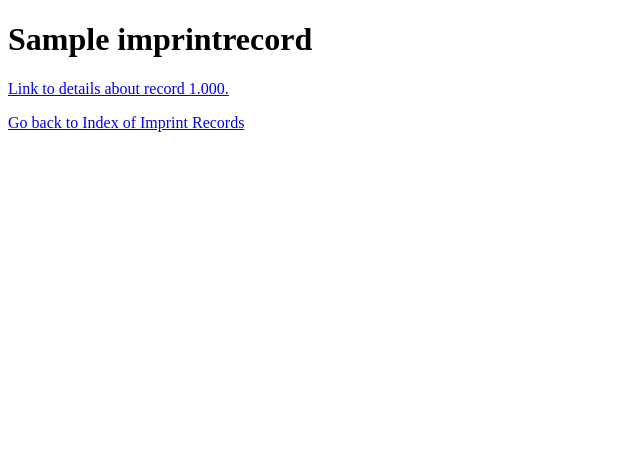
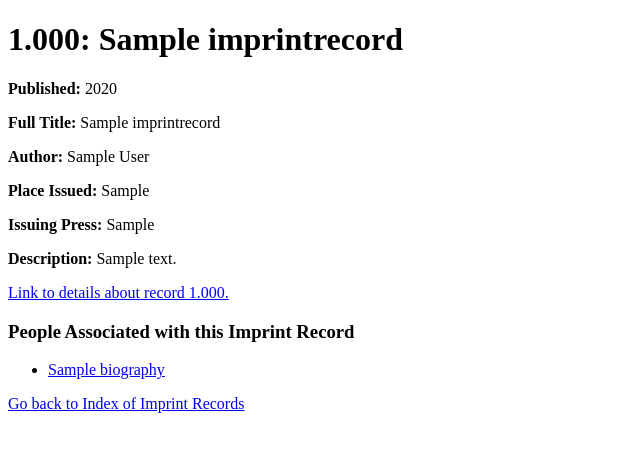
Before and after one commit to lbowenbiggs/virginia-priniting-db, a Django app: a page that uses VirginiaPrinting/templates/VirginiaPrinting/imprint_record.html in a window 1280 px wide. Shown: the top 452 px of the page, without its empty margins (0-640 px from the left). Run offline with Django 3.2, Linux system fonts and the light colour scheme; tables that the repository leaves empty hold one stand-in row (values such as "Sample post").

Commit message:
Display all data about imprint records.

```diff
--- a/VirginiaPrinting/templates/VirginiaPrinting/imprint_record.html
+++ b/VirginiaPrinting/templates/VirginiaPrinting/imprint_record.html
@@ -6,7 +6,14 @@
 </head>
 <body>
 
-<h1>{{ imprint_record.short_title }}</h1>
+<h1>{{ imprint_record.imprint_number }}: {{ imprint_record.short_title }}</h1>
+
+<p><strong>Published:</strong> {{ imprint_record.year }}</p>
+<p><strong>Full Title:</strong> {{ imprint_record.title }}</p>
+<p><strong>Author:</strong> {{ imprint_record.author }}</p>
+<p><strong>Place Issued:</strong> {{ imprint_record.place_issued }}</p>
+<p><strong>Issuing Press: </strong> {{ imprint_record.issuing_press }}</p>
+<p><strong>Description: </strong> {{ imprint_record.description }}</p>
 
 <p>
     {% load static %}
@@ -15,6 +22,15 @@
     </a>
 </p>
 
+{% if imprint_record.associates.exists %}
+    <h3>People Associated with this Imprint Record</h3>
+    <ul>
+        {% for bio in imprint_record.associates.all %}
+            <li><a href="{% url 'VPDB:bio_detail' bio.id %}">{{ bio.name }}</a></li>
+        {% endfor %}
+    </ul>
+{% endif %}
+
 <p><a href="{% url 'VPDB:imprints_index' %}">Go back to Index of Imprint Records</a></p>
 
 </body>
```
